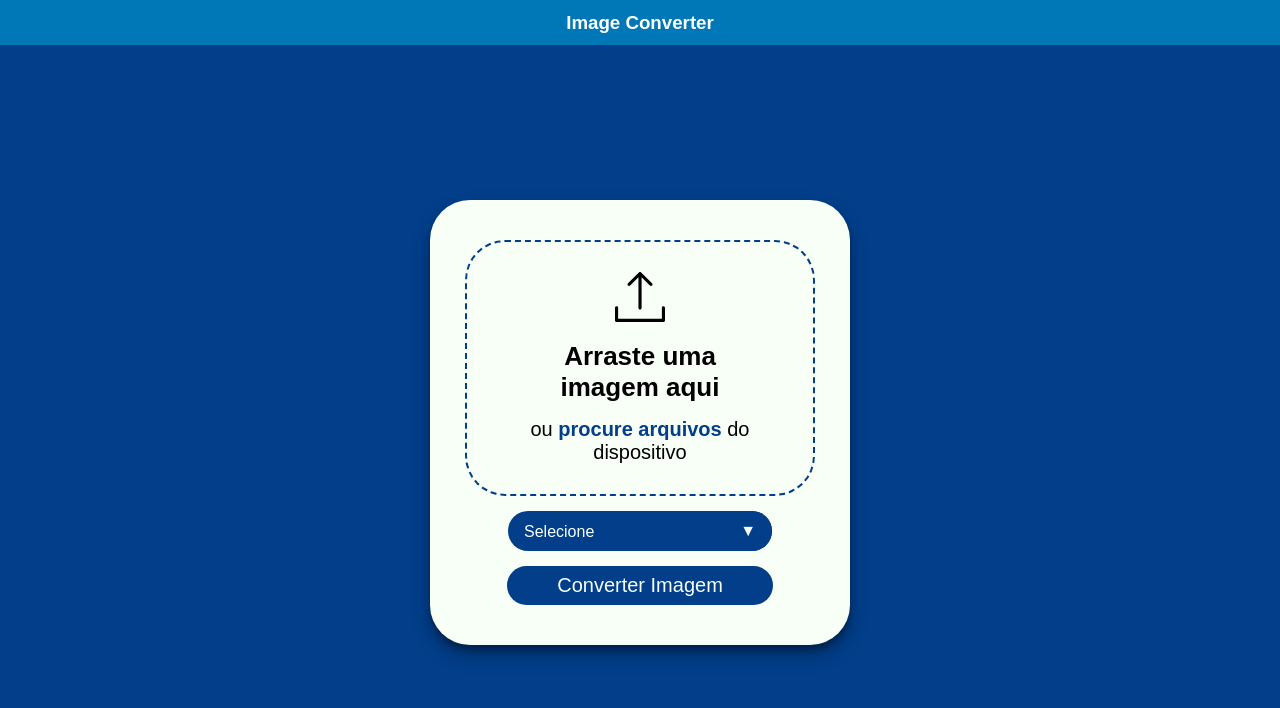
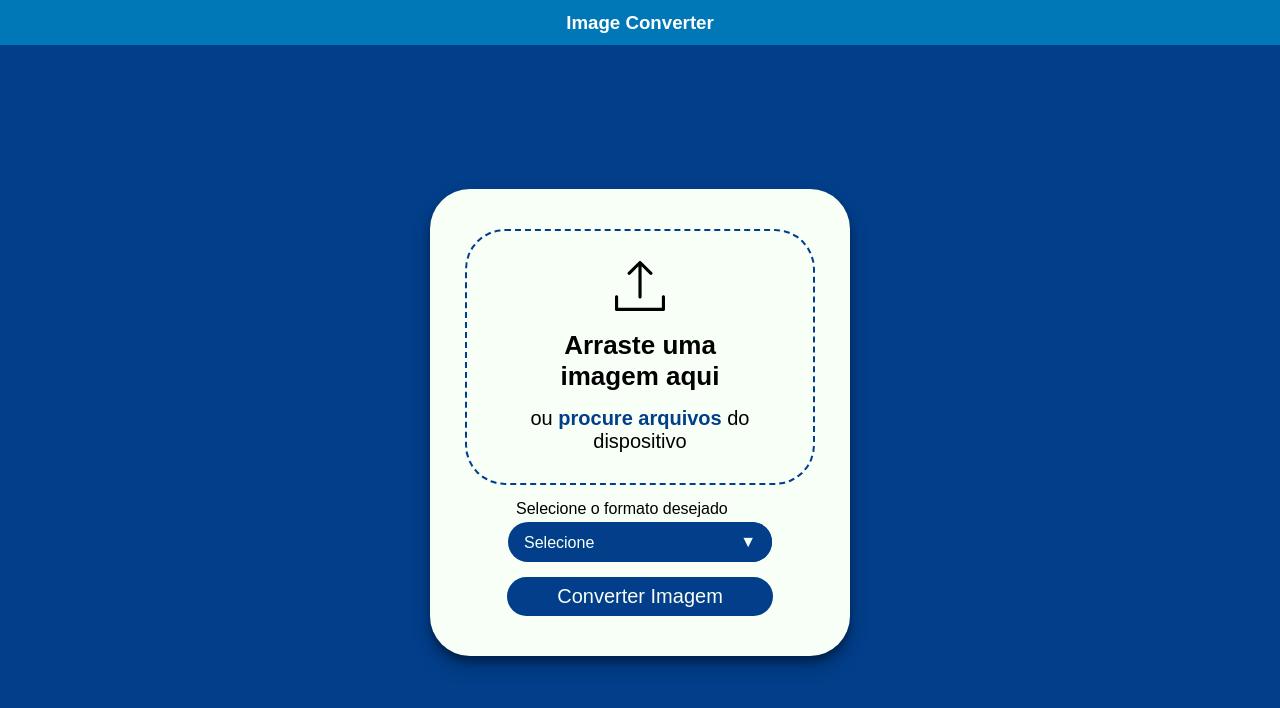
Before and after one commit to ArthurClemente/image_converter_front, a Vue app: page / in a window 1280 px wide. Shown: the top 708 px of the page. Built offline with nearby package versions, Linux system fonts and the light colour scheme; a web font is replaced by a local one.

Commit message:
chore: add text for better user experience.

```diff
--- a/src/components/ImageInput.vue
+++ b/src/components/ImageInput.vue
@@ -85,7 +85,10 @@
         </svg>
       </span>
     </div>
-    <Select v-model="selectedType" :loaded-imagetype=loadedImageType />
+    <div class="selectArea">
+      <span class="selectAreaText">Selecione o formato desejado</span>
+      <Select v-model="selectedType" :loaded-imagetype=loadedImageType />
+    </div>
     <button type="submit" class="convertButton" @click.prevent="submitConvert"> Converter Imagem </button>
   </section>
 </template>
@@ -285,6 +288,16 @@ watch(() => props.loadedImage, (newVal) => {
 .removeFileButton {
   cursor: pointer;
 }
+.selectArea {
+  display: flex;
+  flex-direction: column;
+  align-items: left;
+}
+.selectArea .selectAreaText {
+  font-size: 16px;
+  margin-left: 8px;
+  margin-bottom: 4px;
+}
 .convertButton {
   background-color: #023e8a;
   color: #f7fff7;
```
